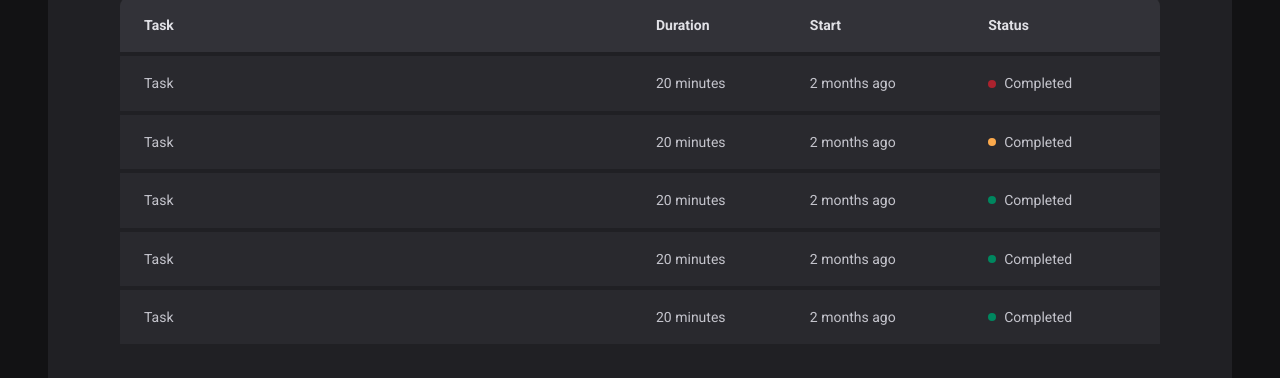
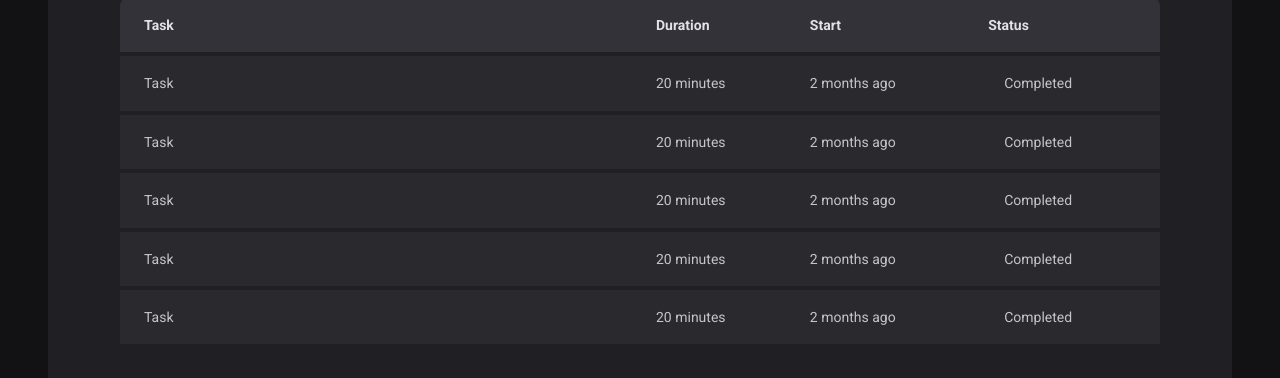
Before and after one commit to gh-johnny/Timer-React, a React (Vite) app: page /history in a window 1280 px wide. Shown: the part 258-636 px from the top of the page. Built offline with nearby package versions, Linux system fonts and the light colour scheme.

Commit message:
fix: browser did not like camelCase for styledCompo props

```diff
--- a/src/pages/History/styles.ts
+++ b/src/pages/History/styles.ts
@@ -66,10 +66,11 @@ const STATUS_COLOR = {
     yellow: 'yellow-500',
     green: 'green-500',
     red: 'red-500',
-} as const
+}
 
 type TStatusProps = {
-    statusColor: keyof typeof STATUS_COLOR
+    // Browser gets mad with camelCase here
+    statuscolor: 'yellow' | 'red' | 'green'
 }
 
 const Status = styled.span<TStatusProps>`
@@ -82,7 +83,7 @@ const Status = styled.span<TStatusProps>`
         width: 0.5rem;
         height: 0.5rem;
         border-radius: 999px;
-        background: ${props => props.theme[STATUS_COLOR[props.statusColor]]};
+        background: ${props => props.theme[STATUS_COLOR[props.statuscolor]]};
     }
 `
 
```
